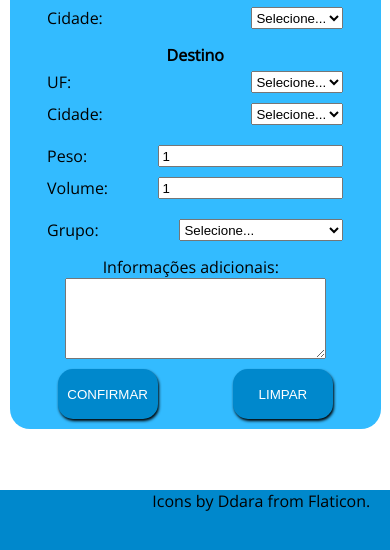
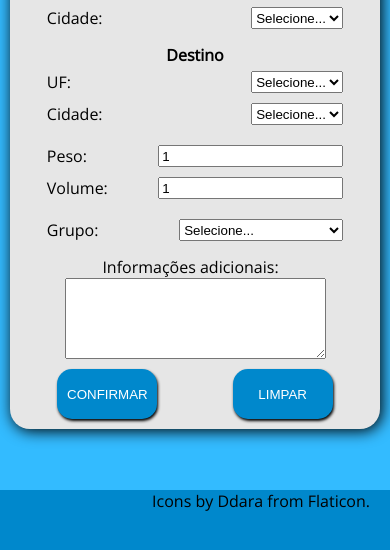
Before and after one commit to vitor-apolinario/WEBSITE, a plain HTML site: page cadastro_frete.html in a window 390 px wide. Shown: the part 294-844 px from the top of the page. Drawn offline with nearby package versions, Linux system fonts and the light colour scheme; a web font is replaced by a local one.

Commit message:
commit bonitao

```diff
--- a/cadastro_frete.html
+++ b/cadastro_frete.html
@@ -14,7 +14,7 @@
 	<header>
 		<a href="index.html" class="opcoes-desk"><div>Página inicial</div></a>
 		<h1>Frete-Fetch</h1>
-		<a href="login.html" class="opcoes-desk"><div>Já possui conta? Faça seu logion!</div></a>
+		<a href="login.html" class="opcoes-desk"><div>Faça seu login!</div></a>
 		<a href="index.html" class="opcoes-mob"><div>Página inicial</div></a>
 		<a href="login.html" class="opcoes-mob"><div>Faça seu login!</div></a>
 	</header>
--- a/css/cadastro_frete.css
+++ b/css/cadastro_frete.css
@@ -46,7 +46,8 @@ h4{
 	border-radius: 20px;
 	background-color: #33bbff;
 	width: 980px;
-
+	background-color: #e6e6e6;
+	box-shadow: 2px 2px 15px;
 }
 .form-item{
 	/*border: 1px solid red;*/
@@ -106,6 +107,7 @@ header h1{
 }
 
 @media only screen and (max-width: 430px) {
+	body{background-color: #33bbff}
 	header{
 		display: flex;
 		flex-flow: row wrap;
@@ -135,19 +137,16 @@ header h1{
 		width: 40%;
 	}
 
-	header{
-		/*justify-content: center;*/
-	}
-
 	h4{
 		width: 100%;
 		text-align: center;
 	}
 
 	.container{
-		border-radius: 20px;
-		background-color: #33bbff;
 		width: 95%;
+		background-color: #e6e6e6;
+		margin: 20px 0px 20px 0px;
+		box-shadow: 2px 2px 15px;
 	}
 
 	.label-alinhado{
```
Lines whose indentation alone changed are shown as unchanged.
